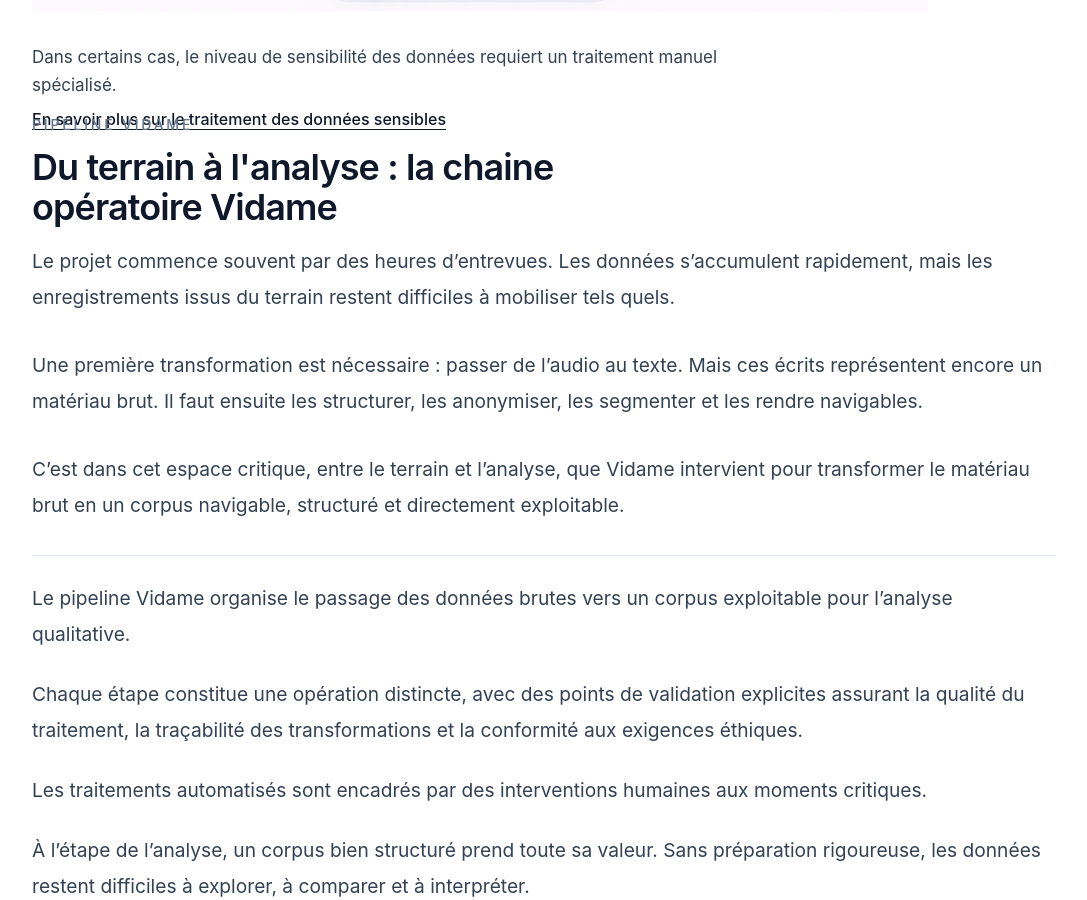
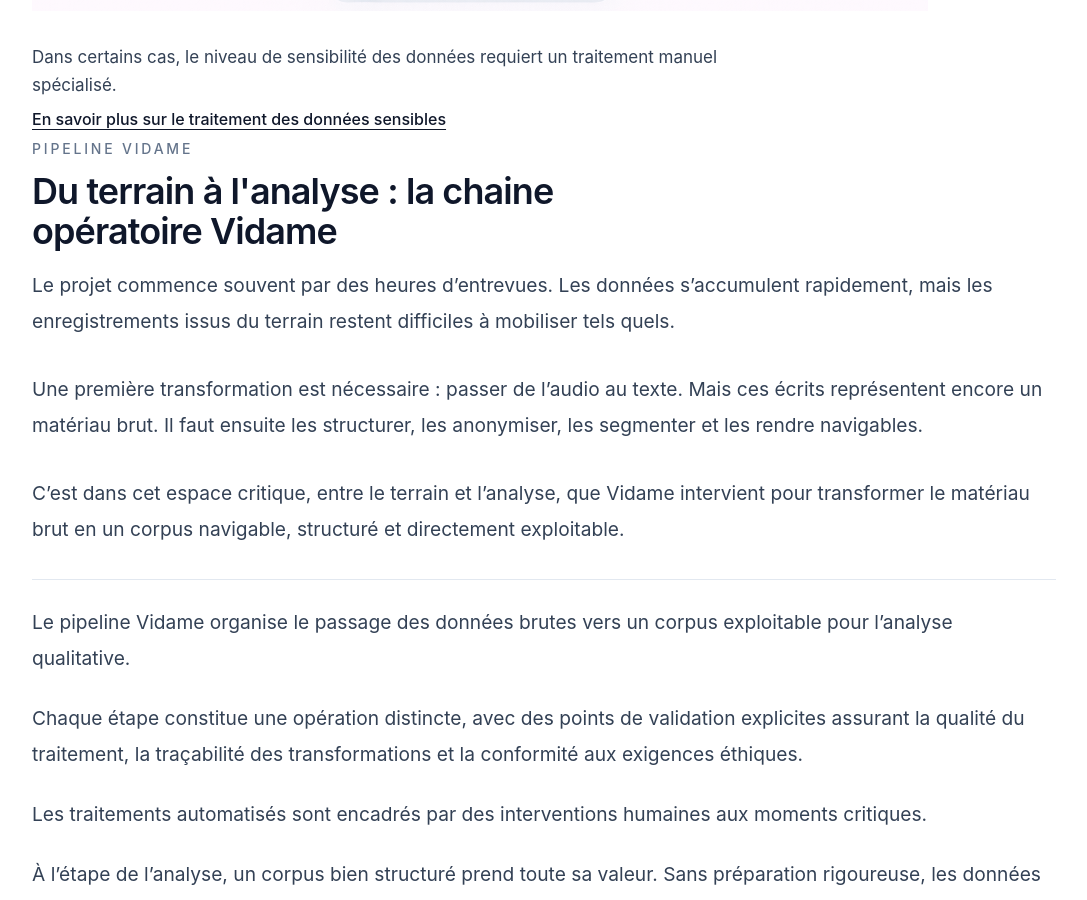
Before and after one commit to momopro21/vidame-recherche, a React (Vite) app: page / in a window 1280 px wide. Shown: the part 964-1864 px from the top of the page, without its empty margins (0-1087 px from the left). Built offline with nearby package versions, Linux system fonts and the light colour scheme; the HTML template or start-up script is replaced by a standard one.

Commit message:
Update App.tsx

```diff
--- a/src/App.tsx
+++ b/src/App.tsx
@@ -460,26 +460,23 @@ function Accueil({ setPage }: { setPage: (page: string) => void }) {
             />
           </div>
 
-  <div className="max-w-3xl text-left">
+ <div className="max-w-3xl text-left">
   <p className="text-[17px] leading-7 text-slate-700">
     Dans certains cas, le niveau de sensibilité des données requiert un traitement manuel spécialisé.
   </p>
 
   <a
     href="#donnees-sensibles"
-    className="mt-2 inline-block text-[16px] font-medium text-slate-900 underline underline-offset-4 hover:text-slate-700"
+    className="mt-2 mb-2 inline-block text-[16px] font-medium text-slate-900 underline underline-offset-4 hover:text-slate-700"
   >
     En savoir plus sur le traitement des données sensibles
   </a>
 </div>
 
-<div className="-mt-4">
-  <SectionTitle
-    eyebrow="PIPELINE VIDAME"
-    title={"Du terrain à l'analyse : la chaine opératoire\u00A0Vidame"}
-  />
-</div>
-
+<SectionTitle
+  eyebrow="PIPELINE VIDAME"
+  title={"Du terrain à l'analyse : la chaine opératoire\u00A0Vidame"}
+/>
           <div className="mt-4 space-y-8">
             <p className="max-w-5xl text-[1.15rem] leading-9 text-slate-700 md:text-[1.2rem] md:leading-9">
               Le projet commence souvent par des heures d’entrevues. Les données s’accumulent
```
